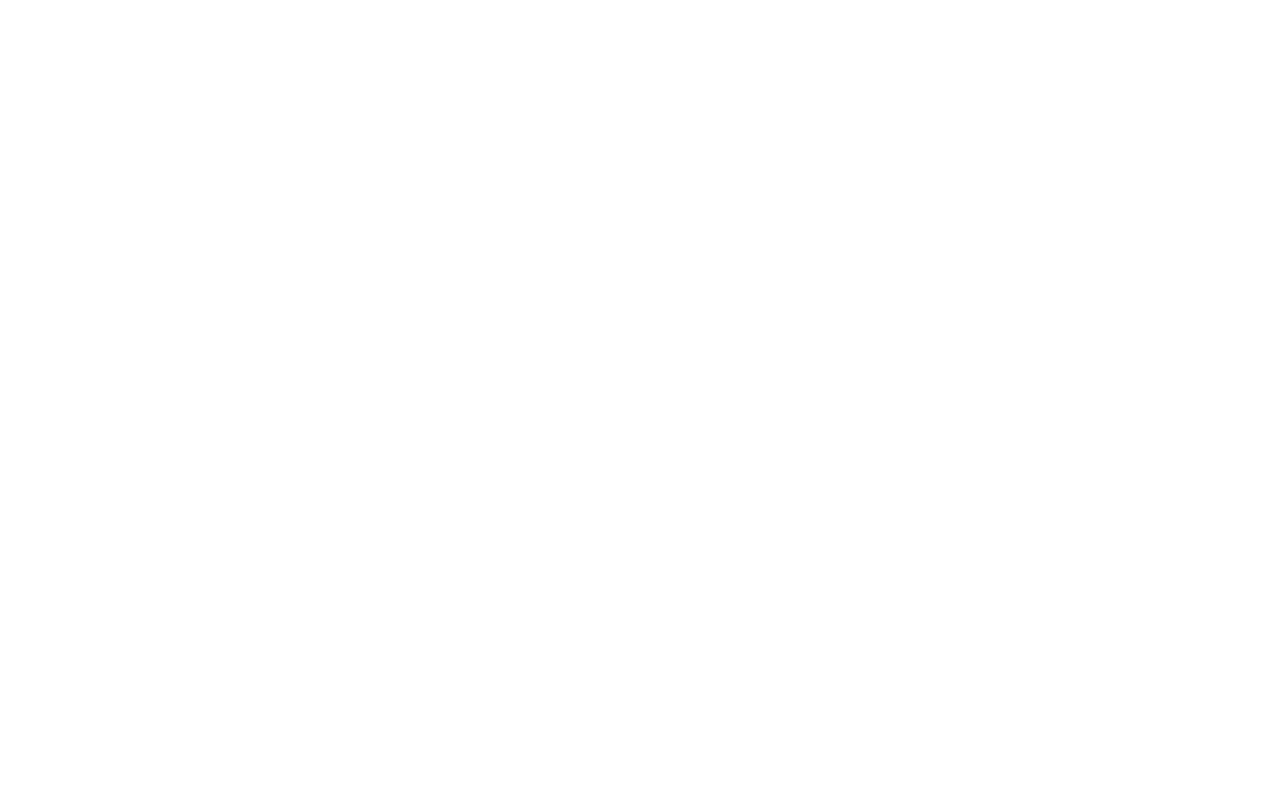
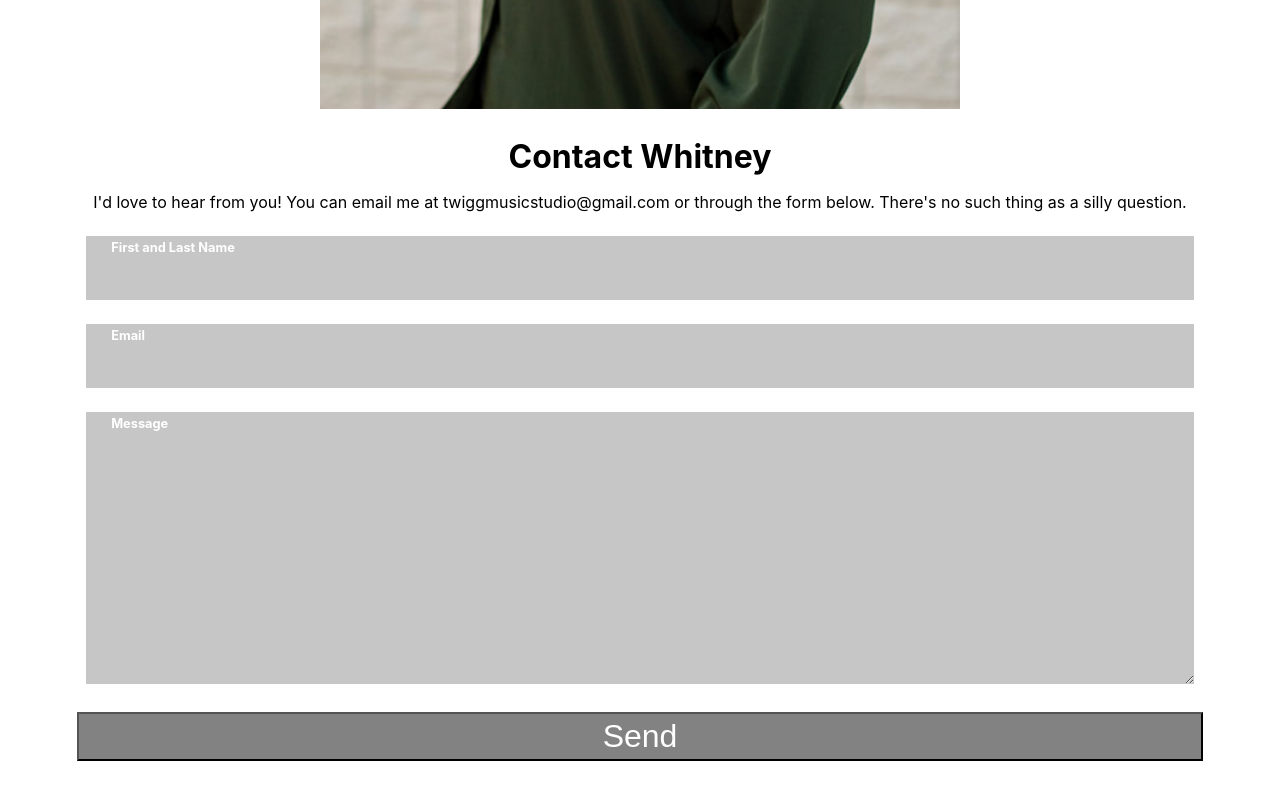
Before and after one commit to Haon1919/tms-frontend, a React (Create React App) app: page /Contact in a window 1280 px wide. Shown: the part 932-1732 px from the top of the page. Before the commit the page ends 843 px from the top, so only its background shows below. Built offline with nearby package versions, Linux system fonts and the light colour scheme.

Commit message:
Made the contact page

```diff
--- a/src/pages/Contact.tsx
+++ b/src/pages/Contact.tsx
@@ -1,9 +1,42 @@
-import React from 'react'
+import React, {useState} from 'react'
+import whitneyAbout from '../assets/images/whitneyAbout.jpg';
+import styles from '../styles/Contact.module.scss';
+
 
 export const Contact : React.FC= () => {
+
+    const [name, setName] = useState('');
+    const [email, setEmail] = useState('');
+    const [message, setMessage] = useState('');
+    const [contactFormSubmitted, setContactFormSubmitted] = useState(false);
+
+    const submitContactForm = (e : React.FormEvent) => {
+        e.preventDefault();
+        console.log("submitting");
+        setContactFormSubmitted(true);
+    }
+
     return (
         <section>
-
+            <img className={styles.contact_image} src={whitneyAbout} alt="Whitney Twigg's Photo"/>
+            <h1 className={styles.heading}>Contact Whitney</h1>
+            <p className={styles.information}>I'd love to hear from you! You can email me at twiggmusicstudio@gmail.com or through the form below. There's no such thing as a silly question.</p>
+            <form className={styles.contact_form} style={{"display":(contactFormSubmitted ? "none" : "flex")}} onSubmit={submitContactForm}>
+                <div className={styles.name_field}>
+                    <label className={styles.contact_labels} htmlFor="name"><b>First and Last Name</b></label>
+                    <input id="name" name="name" type="text" required onChange={e => setName(e.target.value)}/>
+                </div>
+                <div className={styles.email_field}>
+                    <label className={styles.contact_labels} htmlFor="email"><b>Email</b></label>
+                    <input id="email" name="email" type="text" required onChange={e => setEmail(e.target.value)}/>
+                </div>
+                <div className={styles.message_field}>
+                    <label className={styles.contact_labels} htmlFor="message"><b>Message</b></label>
+                    <textarea id="message" name="message" required onChange={e => setMessage(e.target.value)}/>
+                </div>
+                <input className={styles.send} type="submit" value="Send"/>
+            </form>
+            <h1 className={styles.submitted_form_text} style={{"display":(contactFormSubmitted ? "block" : "none")}}>Your contact form has been submitted. Whitney will be in contact with you soon.</h1>
         </section>
     );
 }
--- a/src/styles/Contact.module.scss
+++ b/src/styles/Contact.module.scss
@@ -0,0 +1,85 @@
+.contact_image{
+    width: 50vw;
+}
+
+.heading{
+    font-size: 4vh;
+    margin: 3vh 0 2vh 0;
+}
+
+.information{
+    padding: 0 3vh;
+    margin-bottom: 3vh;
+}
+
+.contact_form{
+    display: flex;
+    flex-direction: column;
+}
+
+.contact_labels{
+    position: absolute;
+    font-size: 1.6vh;
+    padding: .5vh 0 0 2vw;
+    color: white
+}
+
+.name_field{
+    margin: 0 2vw 3vh 2vw;
+    position: relative;
+    input {
+        width: 86vw;
+        border: none;
+        outline: 0;
+        padding: 2vh 0 0 1vh;
+        background-color: #c6c6c6;
+        height: 6vh;
+        font-size: 2.5vh;
+        color: white;
+    }
+}
+
+.email_field{
+    margin: 0 2vw 3vh 2vw;
+    position: relative;
+    input {
+        width: 86vw;
+        border: none;
+        outline: 0;
+        padding: 2vh 0 0 1vh;
+        background-color: #c6c6c6;
+        height: 6vh;
+        font-size: 2.5vh;
+        color: white;
+    }
+}
+
+.message_field{
+    margin: 0 2vw 3vh 2vw;
+    position: relative;
+    textarea {
+        width: 86vw;
+        border: none;
+        outline: 0;
+        padding: 4vh 0 0 1vh;
+        background-color: #c6c6c6;
+        height: 30vh;
+        font-size: 2vh;
+        color: white;
+    }
+}
+
+.submitted_form_text{
+
+}
+
+.send{
+    background-color: #828282;
+    padding-top: .5vh;
+    width: 88vw;
+    align-self: center;
+    color: white;
+    font-size: 4vh;
+    padding-bottom: .5vh;
+    margin-bottom: 5vh;
+}
```
